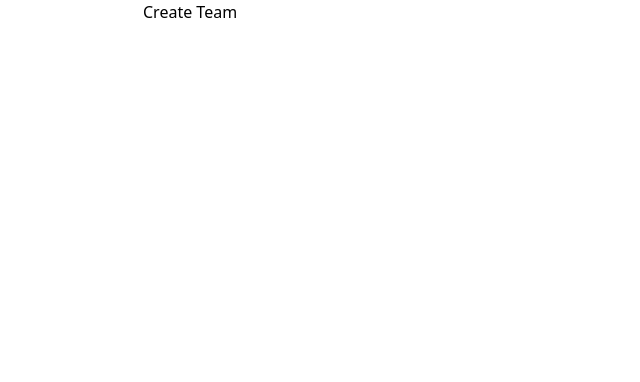
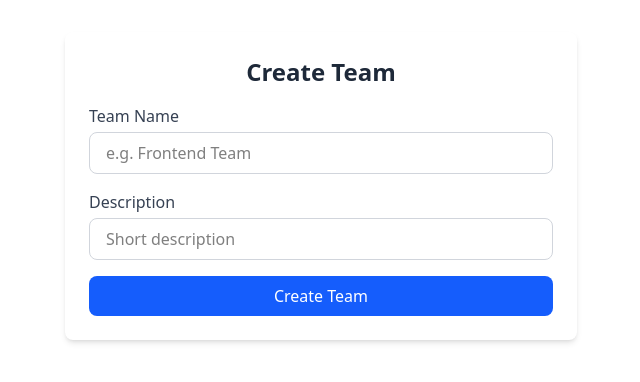
Before and after one commit to chandrasekhar-99/Human-Resource-Management-System, a React app in the folder frontend/: page /add-team in a window 1280 px wide. Shown: the top 382 px of the page, without its empty margins (319-959 px from the left). Built offline with nearby package versions, Linux system fonts and the light colour scheme; no server answers; the HTML template or start-up script is replaced by a standard one.

Commit message:
fixed errors

```diff
--- a/frontend/src/components/EmployeeForm.jsx
+++ b/frontend/src/components/EmployeeForm.jsx
@@ -1,4 +1,4 @@
-import {useState} from 'react';
+import { useState } from 'react';
 import api from '../services/api';
 
 const EmployeeForm = ({ onSubmit }) => {
@@ -7,47 +7,77 @@ const EmployeeForm = ({ onSubmit }) => {
   const [position, setPosition] = useState('');
   const [error, setError] = useState(null);
 
-  const handleSubmit = async(e) =>{
+  const handleSubmit = async (e) => {
     e.preventDefault();
-    try{
+    try {
       const response = await api.post('/api/employees/create', { name, email, position });
-      if(response.status === 201){
+      if (response.status === 201) {
         alert('Employee created successfully!');
         setName('');
         setEmail('');
         setPosition('');
-        if(onSubmit) onSubmit();
+        if (onSubmit) onSubmit();
       }
     } catch (err) {
       setError('Failed to create employee: ' + err.message);
     }
-  } ;
-  if (error) return <p>{error}</p>;
+  };
 
   return (
-    <form onSubmit={handleSubmit}>
+    <form
+      onSubmit={handleSubmit}
+      className="max-w-md mx-auto bg-white p-6 rounded-lg shadow-md space-y-4"
+    >
+      <h2 className="text-2xl font-semibold text-gray-800 text-center">
+        Add Employee
+      </h2>
+
+      {error && (
+        <p className="text-red-500 text-sm bg-red-50 p-2 rounded">
+          {error}
+        </p>
+      )}
+
+      {/* Name */}
       <input
         type="text"
         value={name}
         onChange={(e) => setName(e.target.value)}
-        placeholder="Name"
+        placeholder="Employee Name"
+        className="w-full px-4 py-2 border border-gray-300 rounded-lg focus:ring-2
+                   focus:ring-blue-500 outline-none"
         required
       />
+
+      {/* Email */}
       <input
         type="email"
         value={email}
         onChange={(e) => setEmail(e.target.value)}
-        placeholder="Email"
+        placeholder="Email Address"
+        className="w-full px-4 py-2 border border-gray-300 rounded-lg focus:ring-2
+                   focus:ring-blue-500 outline-none"
         required
       />
+
+      {/* Position */}
       <input
         type="text"
         value={position}
         onChange={(e) => setPosition(e.target.value)}
-        placeholder="Position"
+        placeholder="Position (e.g. Developer, HR)"
+        className="w-full px-4 py-2 border border-gray-300 rounded-lg focus:ring-2
+                   focus:ring-blue-500 outline-none"
         required
       />
-      <button type="submit">Create Employee</button>
+
+      <button
+        type="submit"
+        className="w-full bg-blue-600 hover:bg-blue-700 text-white py-2 rounded-lg
+                   transition font-medium"
+      >
+        Create Employee
+      </button>
     </form>
   );
 };
--- a/frontend/src/components/TeamForm.jsx
+++ b/frontend/src/components/TeamForm.jsx
@@ -1,6 +1,5 @@
-import {useState} from 'react';
+import { useState } from 'react';
 import api from '../services/api';
-
 
 const TeamForm = () => {
   const [name, setName] = useState('');
@@ -21,23 +20,57 @@ const TeamForm = () => {
     }
   };
 
+  return (
+    <form
+      onSubmit={handleSubmit}
+      className="max-w-lg mx-auto bg-white shadow-md rounded-lg p-6 mt-8
+                 flex flex-col gap-4 w-[90%] md:w-full"
+    >
+      <h2 className="text-2xl font-semibold text-gray-800 text-center">
+        Create Team
+      </h2>
 
-if (error) return <p>{error}</p>;
+      {error && (
+        <p className="text-red-500 text-sm bg-red-50 p-2 rounded">
+          {error}
+        </p>
+      )}
 
-
-  return (
-    <form onSubmit={handleSubmit}>
+      {/* Team Name */}
+      <div className="flex flex-col">
+        <label className="text-gray-700 font-medium mb-1">Team Name</label>
         <input
           type="text"
           value={name}
+          placeholder="e.g. Frontend Team"
           onChange={(e) => setName(e.target.value)}
+          className="border border-gray-300 px-4 py-2 rounded-lg
+                     focus:ring-2 focus:ring-blue-500 outline-none"
+          required
         />
+      </div>
+
+      {/* Description */}
+      <div className="flex flex-col">
+        <label className="text-gray-700 font-medium mb-1">Description</label>
         <input
           type="text"
           value={description}
+          placeholder="Short description"
           onChange={(e) => setDescription(e.target.value)}
+          className="border border-gray-300 px-4 py-2 rounded-lg
+                     focus:ring-2 focus:ring-blue-500 outline-none"
+          required
         />
-      <button type="submit">Create Team</button>
+      </div>
+
+      <button
+        type="submit"
+        className="w-full bg-blue-600 hover:bg-blue-700 text-white font-medium
+                   py-2 rounded-lg transition"
+      >
+        Create Team
+      </button>
     </form>
   );
 };
--- a/frontend/src/pages/Dashboard.jsx
+++ b/frontend/src/pages/Dashboard.jsx
@@ -1,6 +1,7 @@
 import { useNavigate } from 'react-router-dom';
 import api from '../services/api';
-import Teams from './Teams.jsx';
+import Teams from '../pages/Teams.jsx';
+import Employees from '../pages/Employees.jsx';
 
 const Dashboard = () => {
   const navigate = useNavigate();
@@ -35,6 +36,11 @@ const Dashboard = () => {
         <Teams />
       </div>
 
+
+      <div className="bg-white p-5 rounded-lg shadow-md mb-6">
+        <Employees />
+      </div>
+
       {/* Actions Section */}
       <div className="flex gap-4">
         <button
--- a/frontend/src/pages/Employees.jsx
+++ b/frontend/src/pages/Employees.jsx
@@ -9,8 +9,8 @@ const Employees = () => {
 
   const fetchEmployees = async () => {
     try {
-      const response = await api.get('/api/employees');
-      setEmployees(response.data);
+      const response = await api.get('/api/employees',{ withCredentials: true });
+      setEmployees(response.data.data);
     } catch (err) {
       setError('Failed to fetch employees: ' + err.message);
     } finally {
--- a/frontend/src/pages/Teams.jsx
+++ b/frontend/src/pages/Teams.jsx
@@ -8,8 +8,8 @@ const Teams = () => {
 
   const fetchTeams = async () => {
     try {
-      const response = await api.get('/api/teams');
-      setTeams(response.data);
+      const response = await api.get('/api/teams',{ withCredentials: true });
+      setTeams(response.data.data);
     } catch (err) {
       setError('Failed to fetch teams: ' + err.message);
     } finally {
```
Lines whose indentation alone changed are shown as unchanged.
